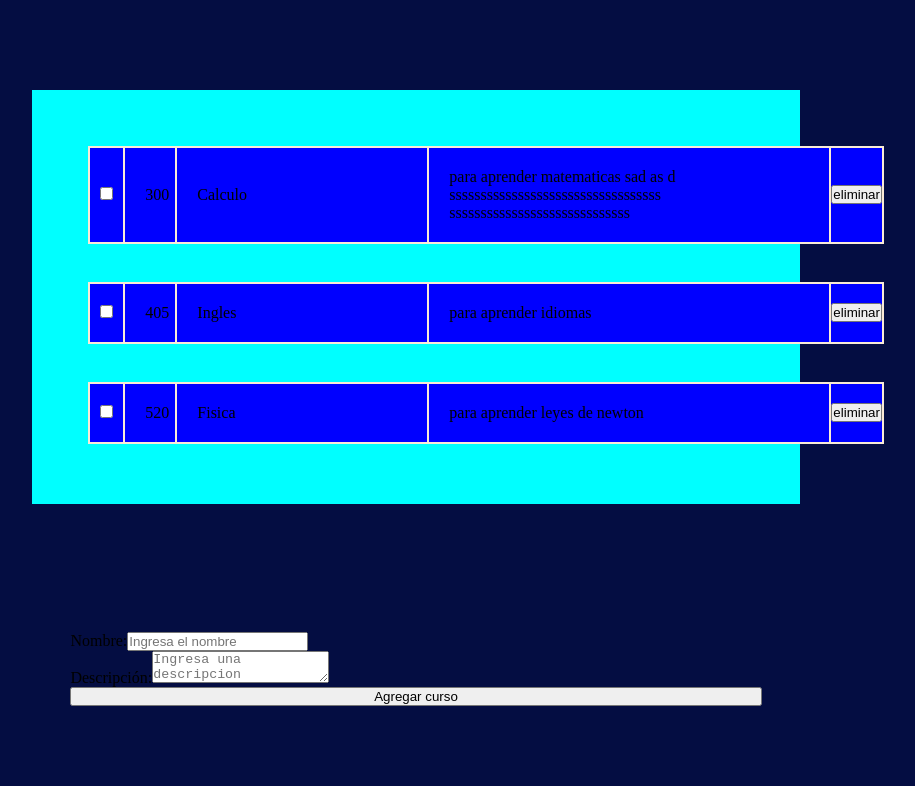
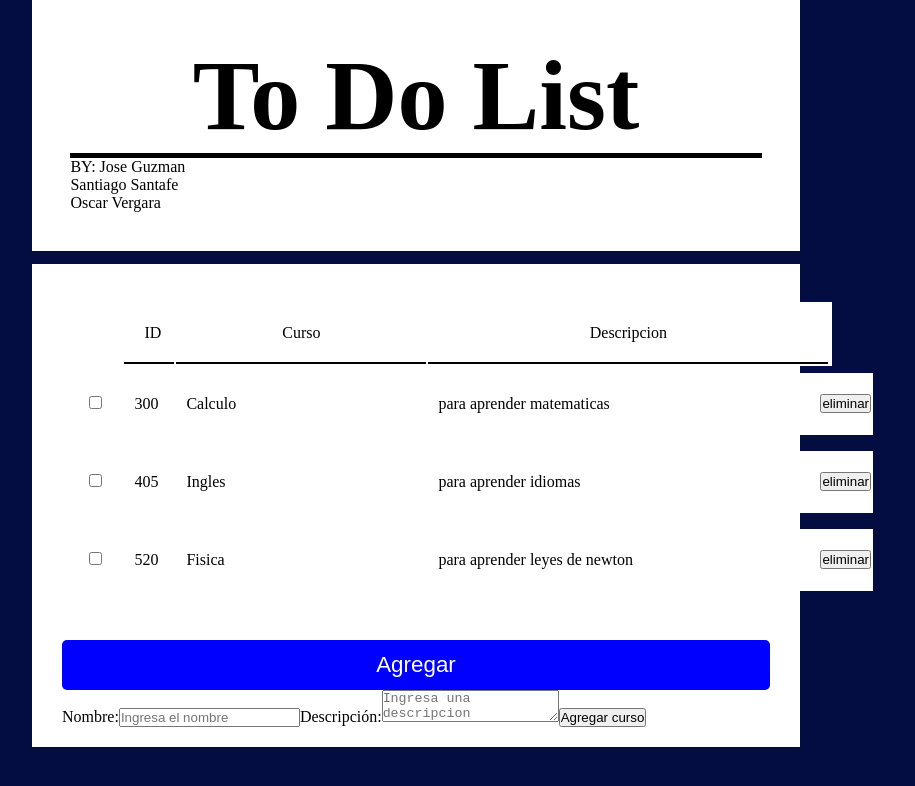
Before and after one commit to SantiagoSantafe/ReactJS, a React (Create React App) app: page / in a window 1280 px wide. Shown: the top 786 px of the page, without its empty margins (224-1139 px from the left). Built offline with nearby package versions, Linux system fonts and the light colour scheme.

Commit message:
Estilo final To Do list con el boton agregar

```diff
--- a/src/App.jsx
+++ b/src/App.jsx
@@ -5,7 +5,7 @@ export const CourseList = () => {
   const [curso, setcurso] = useState([{
         id:Math.floor(Math.random() * 1000),
         nombre: "Calculo",
-        descripcion: "para aprender matematicas sad as d                  ssssssssssssssssssssssssssssssssss sssssssssssssssssssssssssssss",
+        descripcion: "para aprender matematicas",
     },
     {
       id: Math.floor(Math.random() * 1000),
@@ -18,6 +18,7 @@ export const CourseList = () => {
       descripcion: "para aprender leyes de newton",
     },
   ]);
+  const[mostrar,setMostrar]=useState(true);
 
   console.log(curso)
 
@@ -30,10 +31,31 @@ export const CourseList = () => {
       }
       }))
   }
+  const AgregarCurso=()=>{
+    return (
+      <>
+    <form className="Agregaritem">
+    <label>
+      Nombre:
+      <input
+        name="nombre"
+        type="text"
+        placeholder="Ingresa el nombre"
+      ></input>
+    </label>
+    <label>
+      Descripción:
+      <textarea type="text" placeholder="Ingresa una descripcion"></textarea>
+    </label>
+    <button type="submit">Agregar curso</button>
+  </form>
+  </>)
+  }
   const RenCourseItem = curso.map((materia) => {
     return(
       <tr key={materia.id}>
         <table className="tableItem">
+
           <tr>
             <td className="ItemCheckbox">
               <input type="checkbox" onClick={()=>setcurso(curso.filter((curso) =>
@@ -60,26 +82,31 @@ export const CourseList = () => {
 
   return (
     <>
+    <header id="Encabezado">
+      <h1>To Do List</h1>
+      <p>BY: Jose Guzman <br />
+        Santiago Santafe <br />
+        Oscar Vergara</p>
+
+    </header>
+
       <table className="tableList">
+      <tr className="descripcionTabla">
+            <td className="itemnull"></td>
+            <td className="ItemID id"><p>ID</p></td>
+            <td className="ItemNombre nom"><p>Curso</p></td>
+            <td className="ItemDescripcion des">Descripcion</td>
+            <td></td>
+          </tr>
         <td>
           {RenCourseItem}
         </td>
+
       </table>
-    <form className="Agregaritem">
-        <label>
-          Nombre:
-          <input
-            name="nombre"
-            type="text"
-            placeholder="Ingresa el nombre"
-          ></input>
-        </label>
-        <label>
-          Descripción:
-          <textarea type="text" placeholder="Ingresa una descripcion"></textarea>
-        </label>
-        <button type="submit">Agregar curso</button>
-      </form>
+      <div className="boton">
+        <button className="btn" type="button" onClick={()=>setMostrar(!mostrar)}>Agregar</button>
+        {mostrar ?(AgregarCurso()):(1)}
+      </div>
 
     </>
   );
--- a/src/index.jsx
+++ b/src/index.jsx
@@ -1,7 +1,7 @@
 import React from 'react';
 import ReactDOM from 'react-dom/client';
 import { CourseList } from './App';
-import './style.css';
+import './mainStyle.css';
 const root = ReactDOM.createRoot(document.getElementById('root'));
 root.render(
   <React.StrictMode>
--- /dev/null
+++ b/src/mainStyle.css
@@ -0,0 +1,133 @@
+:root{
+    --backgroundColor: #040d42;
+    --background_ToDolist: rgb(255, 255, 255);
+}
+*{
+    margin: 0px;
+    padding: 0px;
+    box-sizing: border-box;
+}
+body{
+    background-color: var(--backgroundColor)
+}
+#Encabezado{
+    background-color: var(--background_ToDolist);
+    display: flex;
+    flex-direction: column;
+    justify-content: center;
+    padding: 3%;
+    margin: 0% 20% 0%;
+}
+#Encabezado h1{
+    font-size: 100px;
+    text-align: center;
+    border-collapse: collapse;
+    border-bottom: black 5px solid;
+}
+.tableList{
+    background-color: var(--background_ToDolist);
+    display: flex;
+    flex-direction: column;
+    justify-content: center ;
+    padding: 3%;
+    margin: 1% 20% 0%;
+}
+.descripcionTabla{
+    display: inline-block;
+    min-width: max-content;
+    border: 35px;
+    background-color: var(--background_ToDolist);
+}
+.descripcionTabla:hover {
+    background-color: rgb(238, 158, 11);
+    transition: .5s ease-in-out all;
+}
+.descripcionTabla .itemnull{
+    width: 50px;
+}
+
+.id, .nom, .des{
+    text-align: center;
+    border-collapse: collapse;
+    border-bottom: black 2px solid;
+}
+
+.tableItem{
+    background-color: var(--background_ToDolist);
+    display: inline-block;
+    width: max-content;
+    margin: 5px;
+}
+.tableItem:hover{
+    display: inline-flex;
+    text-size-adjust: 30px;
+    width: 800px;
+    height: 70px;
+    background-color: rgba(5, 201, 93, 0.864);
+    transition: .5s ease-in-out all;
+}
+.ItemCheckbox{
+    padding-right: 10px;
+    padding-left: 10px;
+}
+.ItemID{
+    max-width: 50px;
+    min-width: 48px;
+    padding: 20px;
+    justify-content: left;
+}
+.ItemNombre{
+    max-width: 250px;
+    min-width: 250px;
+    padding: 20px;
+
+    justify-content: center;
+}
+.ItemDescripcion{
+    max-width: 400px;
+    min-width: 400px;
+    padding: 20px;
+
+    justify-content: center;
+}
+.boton{
+    background-color: var(--background_ToDolist);
+    display: flex;
+    flex-direction: column;
+    justify-content: center ;
+    padding: 0% 30px 20px;
+    margin: 0% 20% 0%;
+}
+.btn{
+    background-color: blue;
+    display: inline-flex;
+    align-items: center;
+    justify-content: center;
+    position: relative;
+    font-size: 140%;
+    color: #fff;
+    border: 0px;
+    width: 100%;
+    height: 50px;
+    margin-right: 100px;
+    border-radius: 5px;
+    cursor: pointer;
+    transition: .5s ease all;
+    overflow: hidden;
+    z-index: 3;
+}
+.btn::after{
+    content: "";
+    width: 100%;
+    height: 180%;
+    background-color: black;
+    position: absolute;
+    z-index: -1;
+    top: -100px;
+    left: 0;
+    transition: .5s ease-in-out all;
+    border-radius: 0px 0px 200% 200%;
+}
+.btn:hover:after{
+    top: 0;
+}
--- a/src/style.css
+++ /dev/null
@@ -1,61 +0,0 @@
-:root{
-    --backgroundColor: rgb(4, 13, 66);
-}
-*{
-    margin: 0px;
-    padding: 0px;
-    box-sizing: border-box;
-}
-body{
-    background-color: var(--backgroundColor)
-}
-.tableList{
-    background-color: aqua;
-    display: flex;
-    flex-direction: column;
-    justify-content: center;
-    padding: 3%;
-    margin: 7% 20% 0%;
-}
-.tableItem{
-    background-color: antiquewhite;
-    display: inline-block;
-    width: max-content;
-    margin: 2%;
-}
-.tableItem td{
-    background-color: blue;
-
-}
-.tableItem .ItemCheckbox{
-    padding-right: 10px;
-    padding-left: 10px;
-}
-.tableItem .ItemID{
-    max-width: 50px;
-    min-width: 48px;
-    padding: 20px;
-    justify-content: left;
-}
-.tableItem .ItemNombre{
-    max-width: 250px;
-    min-width: 250px;
-    padding: 20px;
-
-    justify-content: center;
-}
-.tableItem .ItemDescripcion{
-    max-width: 400px;
-    min-width: 400px;
-    padding: 20px;
-
-    justify-content: center;
-}
-
-.Agregaritem{
-    display: flex;
-    flex-direction: column;
-    justify-content: center;
-    padding: 3%;
-    margin: 7% 20% 0%;
-}
```
